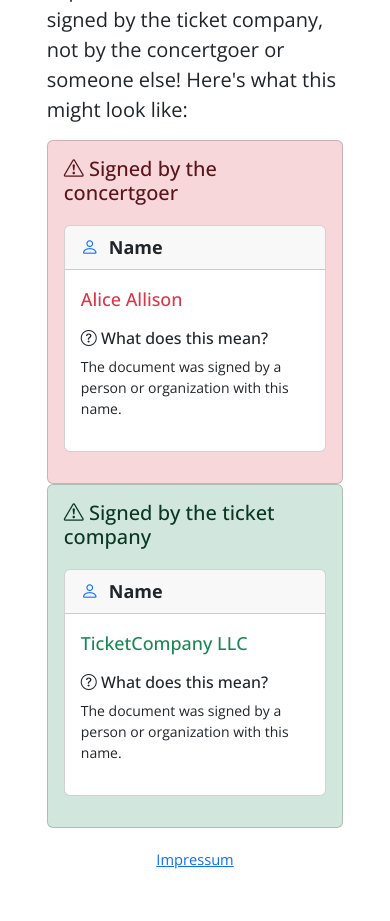
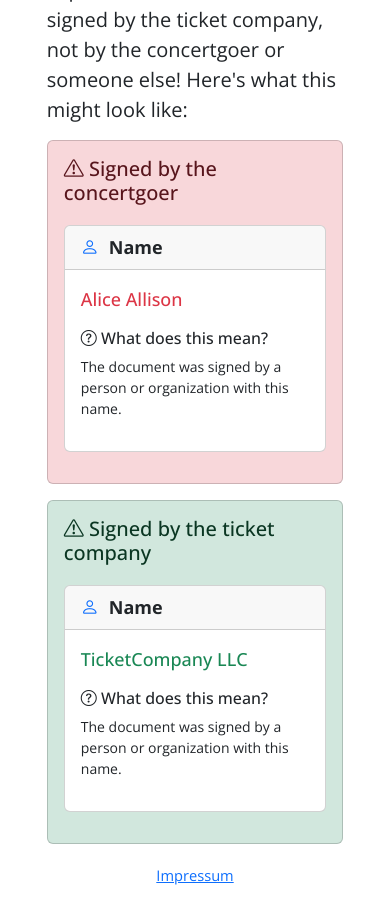
Before and after one commit to yoricklast/IdentitySign, a SvelteKit app: page /help/trust in a window 390 px wide. Shown: the part 1460-2381 px from the top of the page. Built offline with nearby package versions, Linux system fonts and the light colour scheme.

Commit message:
Add breakpoints on help/trust page

```diff
--- a/src/routes/help/trust/+page.svelte
+++ b/src/routes/help/trust/+page.svelte
@@ -37,8 +37,8 @@
     someone else! Here's what this might look like:
   </p>
 
-  <div class="row">
-    <div class="col">
+  <div class="row gy-3">
+    <div class="col-sm">
       <div class="card unhappy">
         <div class="card-body">
           <h5 class="example-header">
@@ -63,7 +63,7 @@
         </div>
       </div>
     </div>
-    <div class="col">
+    <div class="col-sm">
       <div class="card happy">
         <div class="card-body">
           <h5 class="example-header">
```
